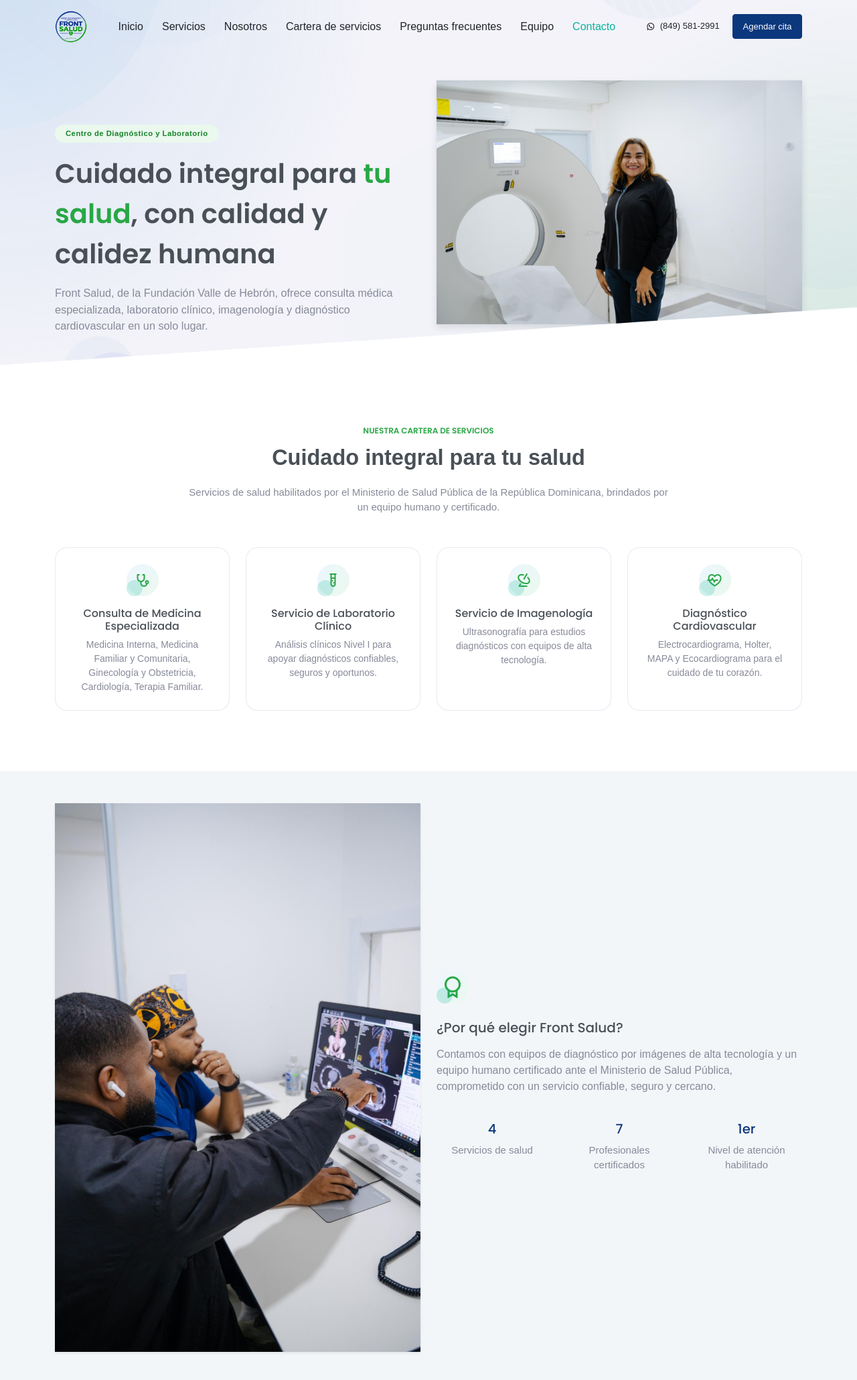
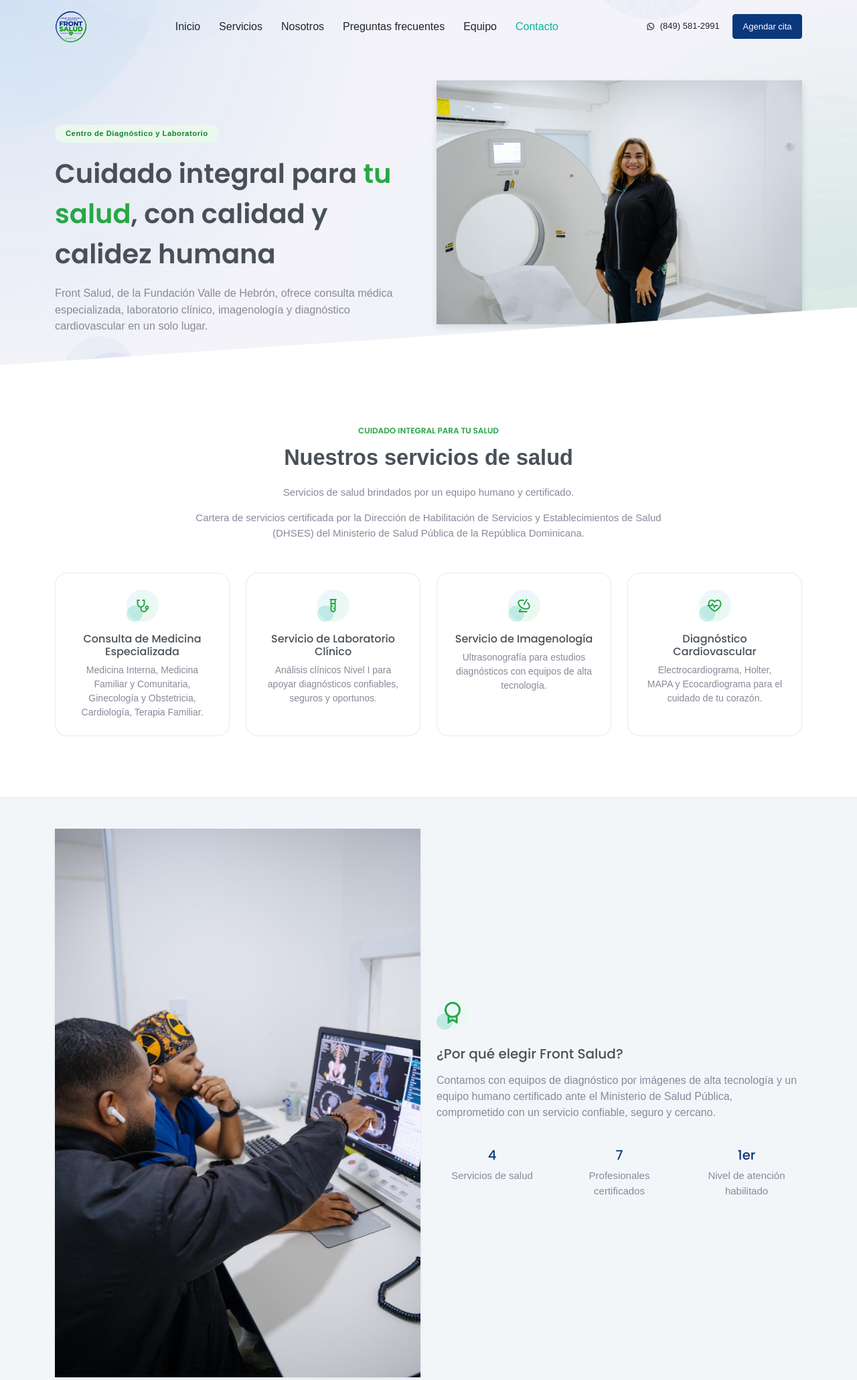
Before and after one commit to ingjmartinez/frontsalud, a Laravel app: page / in a window 1280 px wide. Shown: the top 2060 px of the page at 67% size. Run offline with Laravel 12, Linux system fonts and the light colour scheme; some libraries are stand-ins or nearby versions; some web fonts are replaced.

Commit message:
ajustes de servicios

```diff
--- a/resources/views/landing.blade.php
+++ b/resources/views/landing.blade.php
@@ -86,7 +86,6 @@
                         <li class="nav-item"><a class="nav-link active" href="#hero">Inicio</a></li>
                         <li class="nav-item"><a class="nav-link" href="#servicios">Servicios</a></li>
                         <li class="nav-item"><a class="nav-link" href="#nosotros">Nosotros</a></li>
-                        <li class="nav-item"><a class="nav-link" href="#cartera">Cartera de servicios</a></li>
                         <li class="nav-item"><a class="nav-link" href="#preguntas-frecuentes">Preguntas frecuentes</a></li>
                         <li class="nav-item"><a class="nav-link" href="#equipo">Equipo</a></li>
                         <li class="nav-item"><a class="nav-link" href="#contacto">Contacto</a></li>
@@ -148,9 +147,10 @@
                 <div class="row justify-content-center">
                     <div class="col-lg-8">
                         <div class="text-center mb-5">
-                            <h5 class="fs-12 text-uppercase text-success fw-semibold">Nuestra cartera de servicios</h5>
-                            <h1 class="mb-3 ff-secondary fw-semibold lh-base">Cuidado integral para tu salud</h1>
-                            <p class="text-muted">Servicios de salud habilitados por el Ministerio de Salud Pública de la República Dominicana, brindados por un equipo humano y certificado.</p>
+                            <h5 class="fs-12 text-uppercase text-success fw-semibold">Cuidado integral para tu salud</h5>
+                            <h1 class="mb-3 ff-secondary fw-semibold lh-base">Nuestros servicios de salud</h1>
+                            <p class="text-muted">Servicios de salud brindados por un equipo humano y certificado.</p>
+                            <p class="text-muted ff-secondary">Cartera de servicios certificada por la Dirección de Habilitación de Servicios y Establecimientos de Salud (DHSES) del Ministerio de Salud Pública de la República Dominicana.</p>
                         </div>
                     </div>
                     <!-- end col -->
@@ -314,49 +314,6 @@
             <!-- end container -->
         </section>
         <!-- end misión / visión -->
-
-        <!-- start cartera de servicios -->
-        <section class="section bg-light" id="cartera">
-            <div class="bg-overlay bg-overlay-pattern"></div>
-            <div class="container">
-                <div class="row justify-content-center">
-                    <div class="col-lg-8">
-                        <div class="text-center mb-4">
-                            <h3 class="mb-3 fw-semibold">Cartera de Servicios Aprobada</h3>
-                            <p class="text-muted mb-3 ff-secondary">Certificada por la Dirección de Habilitación de Servicios y Establecimientos de Salud (DHSES) del Ministerio de Salud Pública de la República Dominicana.</p>
-                        </div>
-                    </div>
-                </div>
-                <!-- end row -->
-
-                <div class="row g-4">
-                    @foreach ($servicios as $i => $servicio)
-                        <div class="col-lg-6">
-                            <div class="card border-0 shadow-sm h-100">
-                                <div class="card-body p-4">
-                                    <div class="d-flex align-items-center mb-3">
-                                        <div class="flex-shrink-0 me-3">
-                                            <div class="avatar-sm icon-effect">
-                                                <div class="avatar-title bg-brand-soft rounded-circle">
-                                                    <i class="{{ $servicio['icono'] }} fs-24"></i>
-                                                </div>
-                                            </div>
-                                        </div>
-                                        <div class="flex-grow-1">
-                                            <h5 class="mb-0">{{ $i + 1 }}. {{ $servicio['titulo'] }}</h5>
-                                        </div>
-                                    </div>
-                                    <p class="text-muted ff-secondary mb-0">{{ $servicio['detalle'] }}</p>
-                                </div>
-                            </div>
-                        </div>
-                    @endforeach
-                </div>
-                <!-- end row -->
-            </div>
-            <!-- end container -->
-        </section>
-        <!-- end cartera de servicios -->
 
         <!-- start faqs -->
         <section class="section" id="preguntas-frecuentes">
@@ -834,7 +791,6 @@
                                     <ul class="list-unstyled ff-secondary footer-list">
                                         <li><a href="#servicios">Servicios</a></li>
                                         <li><a href="#nosotros">Nosotros</a></li>
-                                        <li><a href="#cartera">Cartera de servicios</a></li>
                                         <li><a href="#equipo">Equipo</a></li>
                                     </ul>
                                 </div>
```
